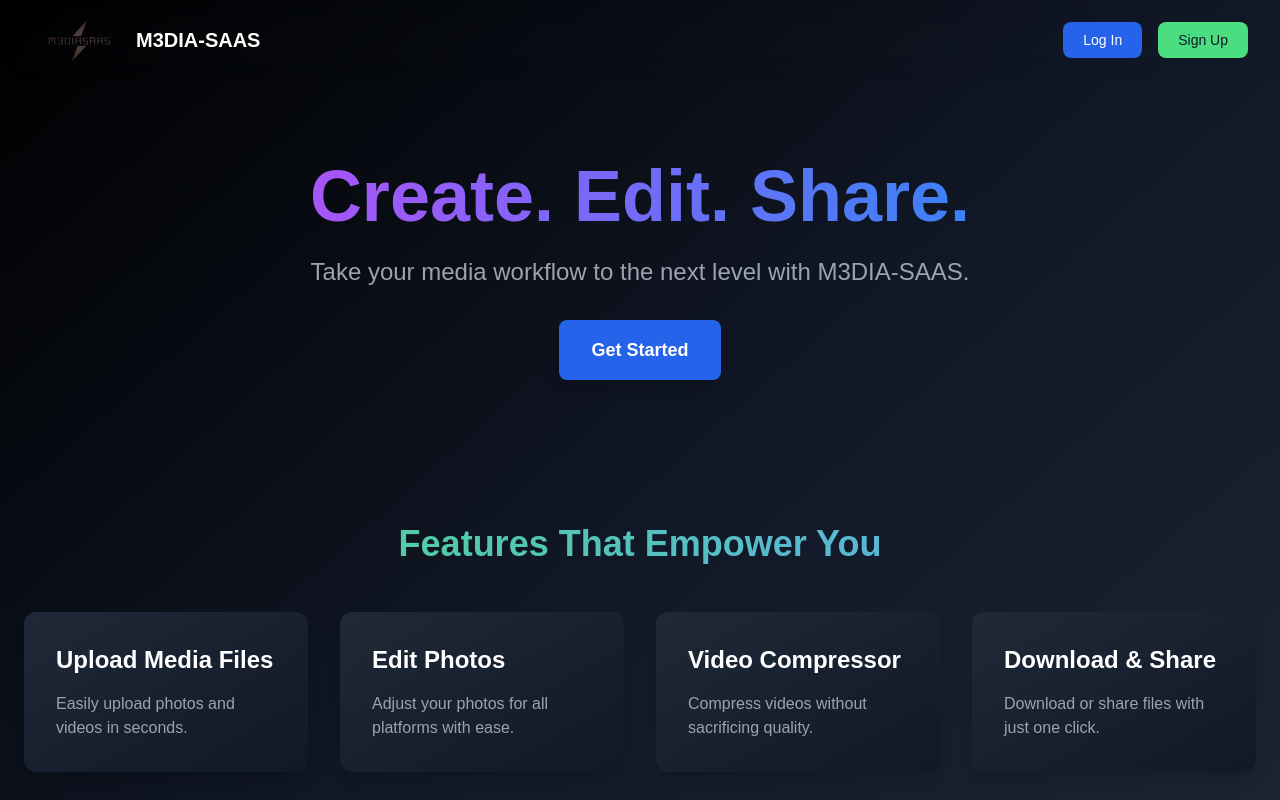
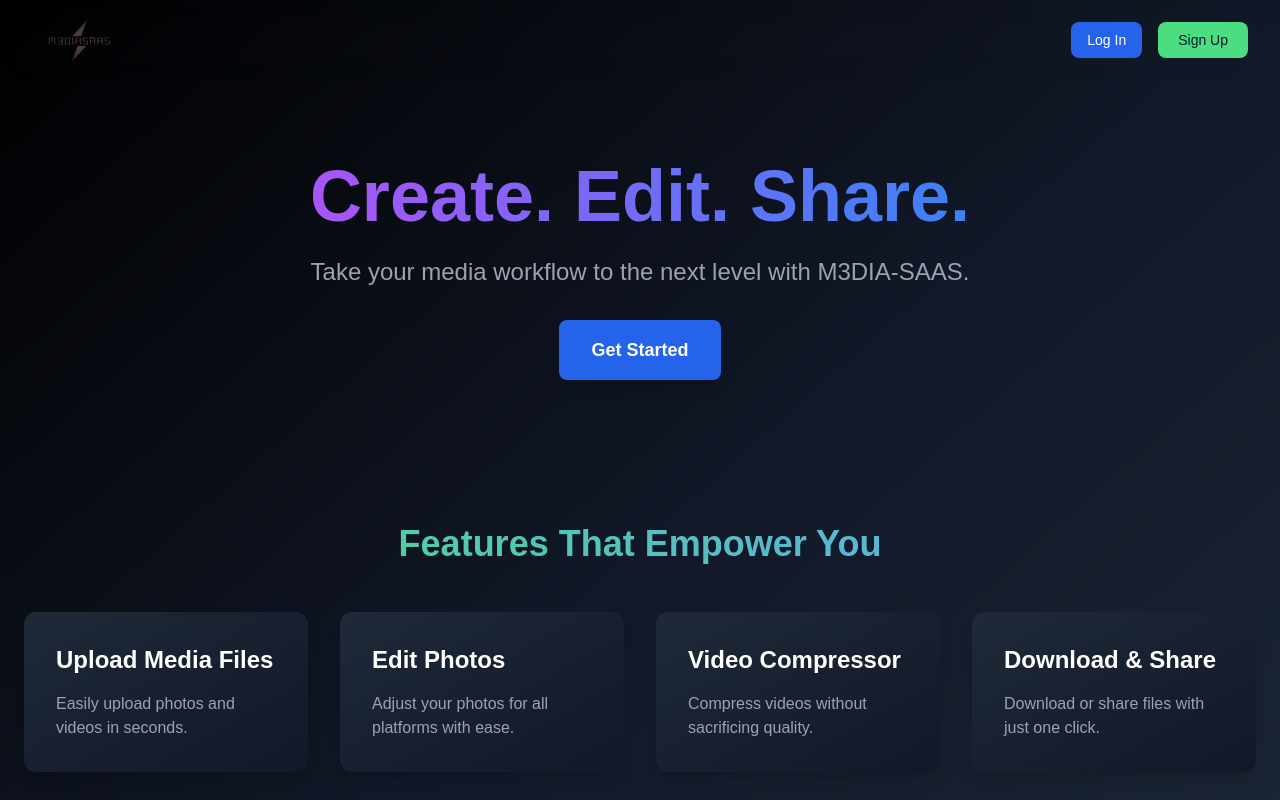
Before and after one commit to MAYANK-TRIPATH/SAAS, a Next.js app: page / in a window 1280 px wide. Shown: the top 800 px of the page. Built offline with nearby package versions, Linux system fonts and the light colour scheme.

Commit message:
logo for sm

```diff
--- a/app/page.tsx
+++ b/app/page.tsx
@@ -30,11 +30,11 @@ const LandingPage: React.FC = () => {
             height={48}
             className="w-24 h-12 rounded-full"
           />
-          <span className="text-xl font-bold text-white">M3DIA-SAAS</span>
+
         </div>
         <div className="flex gap-4">
           <Link href="/sign-in">
-            <button className="px-5 py-2 text-sm font-medium text-white bg-blue-600 rounded-lg hover:bg-blue-700 transition">
+            <button className="px-4 py-2 text-sm font-medium text-white bg-blue-600 rounded-lg hover:bg-blue-700 transition">
               Log In
             </button>
           </Link>
```
